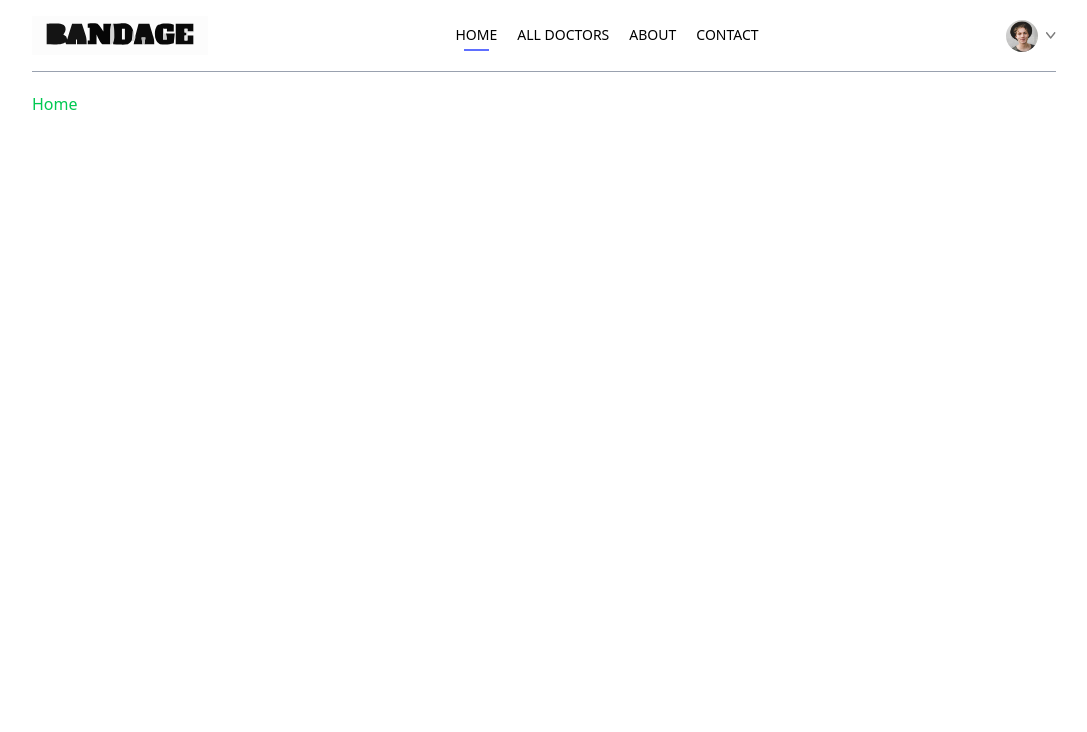
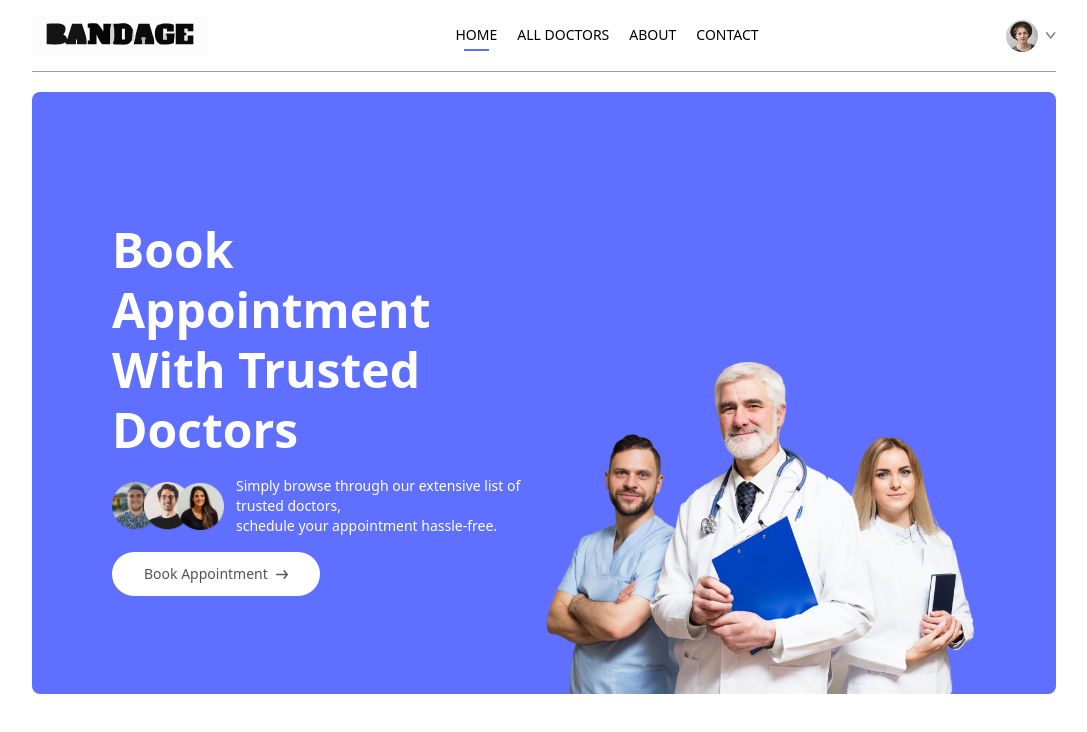
Before and after one commit to Sadeed-BS/Bandage, a React (Vite) app in the folder bandage/: page / in a window 1280 px wide. Shown: the top 732 px of the page, without its empty margins (96-1183 px from the left). Built offline with nearby package versions, Linux system fonts and the light colour scheme.

Commit message:
home page hero completed

```diff
--- /dev/null
+++ b/bandage/src/components/HomeHeader.jsx
@@ -0,0 +1,27 @@
+import { assets } from "../assets/assets"
+
+
+const HomeHeader = () => {
+  return (
+    <div className="flex flex-col md:flex-row flex-wrap bg-primary rounded-lg px-6 md:px-10 lg:px-20">
+
+        <div className="md:w-1/2 flex flex-col items-start justify-center gap-4 py-10 m-auto md:py-[10vw] md:mb-[-30px]">
+            <p className="text-3xl md:text-4xl lg:text-5xl text-white font-semibold leading-tight md:lesding-tight lg:leading-tight">
+            Book Appointment <br /> With Trusted Doctors
+            </p>
+            <div className="flex flex-col md:flex-row items-center gap-3 text-white text-sm font-light">
+                <img className="w-28" src={assets.group_profiles} alt="" />
+                <p>Simply browse through our extensive list of trusted doctors, <br className="hidden sm:block" />schedule your appointment hassle-free.</p>
+            </div>
+            <a href='#speciality' className="flex items-center gap-2 bg-white px-8 py-3 rounded-full text-gray-600 text-sm m-auto md:m-0 hover:scale-105 duration-300" href="">Book Appointment <img className="w-3" src={assets.arrow_icon} alt="" /></a>
+        </div>
+
+        <div className="md:w-1/2 relative">
+            <img className="w-full md:absolute bottom-0 h-auto rounded-lg" src={assets.header_img} alt="" />
+        </div>
+
+    </div>
+  )
+}
+
+export default HomeHeader
--- a/bandage/src/pages/Home.jsx
+++ b/bandage/src/pages/Home.jsx
@@ -1,7 +1,10 @@
+import HomeHeader from "../components/HomeHeader"
 
 const Home = () => {
   return (
-    <div className='text-green-500'>Home</div>
+    <div>
+      <HomeHeader />
+    </div>
   )
 }
 
```
